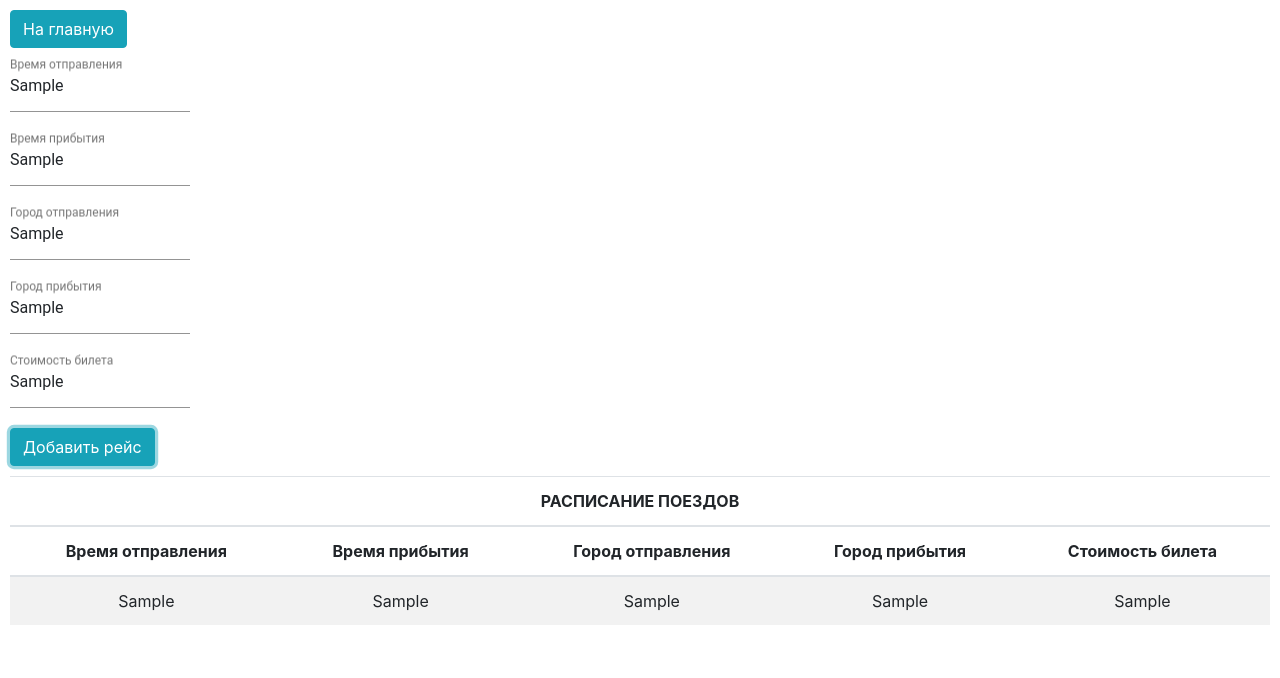
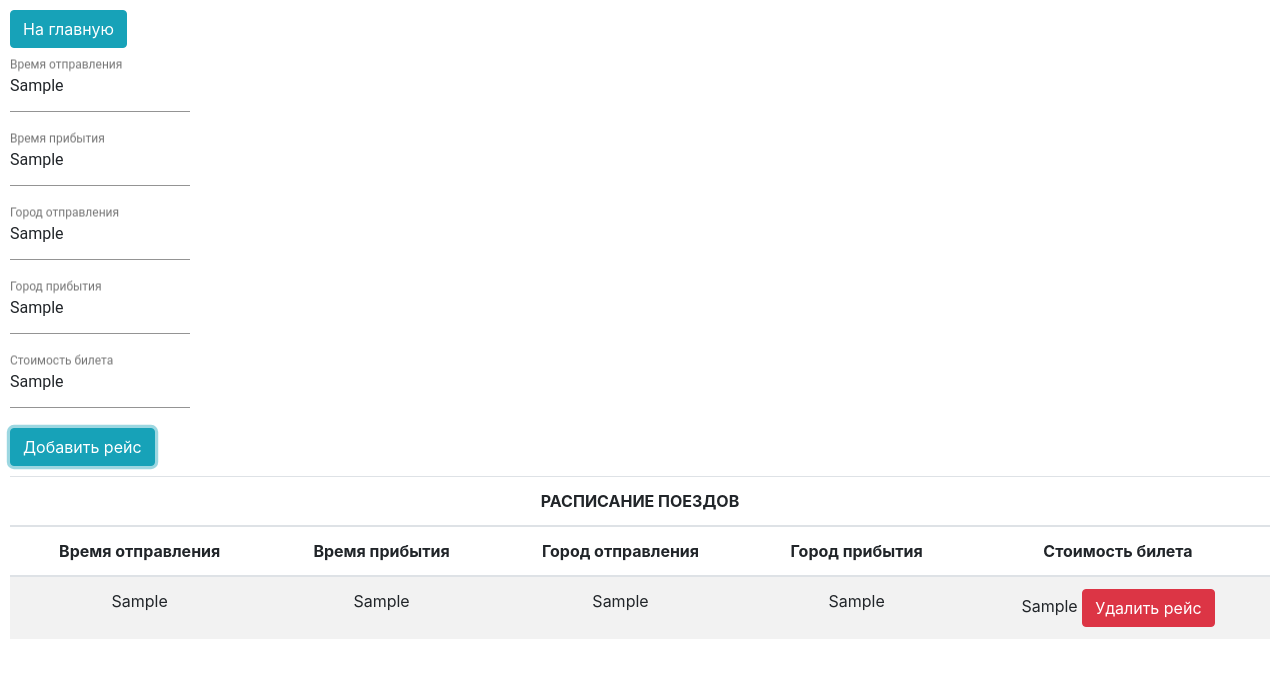
Before and after one commit to alialiev10/trains, an Angular app: page /schedule in a window 1280 px wide. Both pictures are taken after typing "Sample", "Sample", "Sample", "Sample", "Sample" into the empty fields and a click on the button "Добавить рейс". Shown: the top 678 px of the page. Built offline with nearby package versions, Linux system fonts and the light colour scheme.

Commit message:
Удаление по кнопке

```diff
--- a/src/app/schedule/schedule.component.html
+++ b/src/app/schedule/schedule.component.html
@@ -66,7 +66,9 @@
     <td>{{trip.arrivalTime}}</td>
     <td>{{trip.departureCity}}</td>
     <td>{{trip.arrivalCity}}</td>
-    <td>{{trip.price}}</td>
+    <td>{{trip.price}}
+      <button (click)="deleteTrip()" class="btn btn-danger">Удалить рейс</button>
+    </td>
   </tr>
   </tbody>
 </table>
--- a/src/app/schedule/schedule.component.ts
+++ b/src/app/schedule/schedule.component.ts
@@ -26,6 +26,10 @@ export class ScheduleComponent implements OnInit {
     }
     this.trips.push(trip);
   }
+  deleteTrip() {
+    const trip = new Trip(this.departureTime, this.arrivalTime, this.departureCity, this.arrivalCity, this.price);
+    this.trips.splice(1, 1);
+    }
 }
 
 class Trip {
```
Also changed, not shown: src/app/schedule/schedule.component.scss (line endings or trailing spaces).
